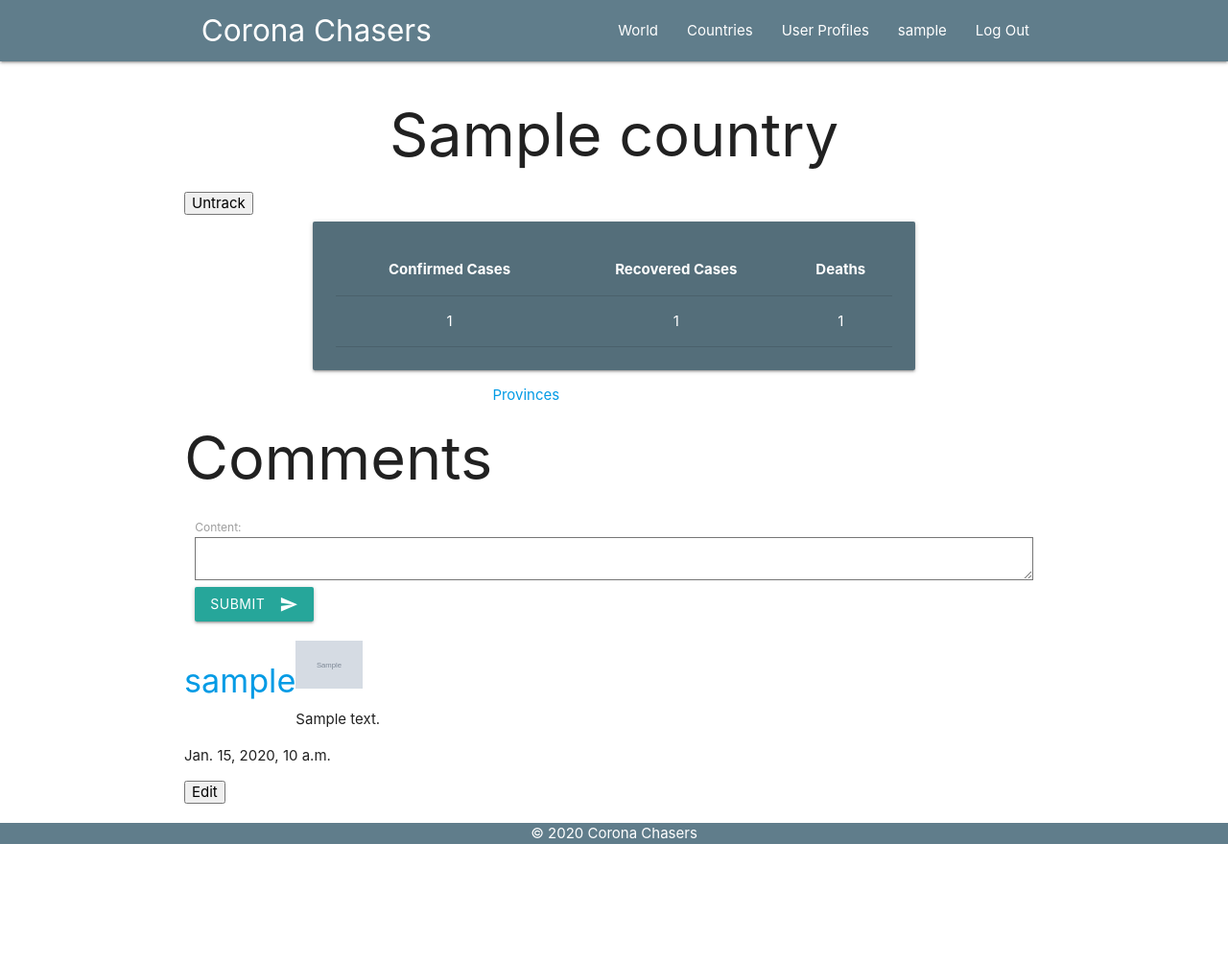
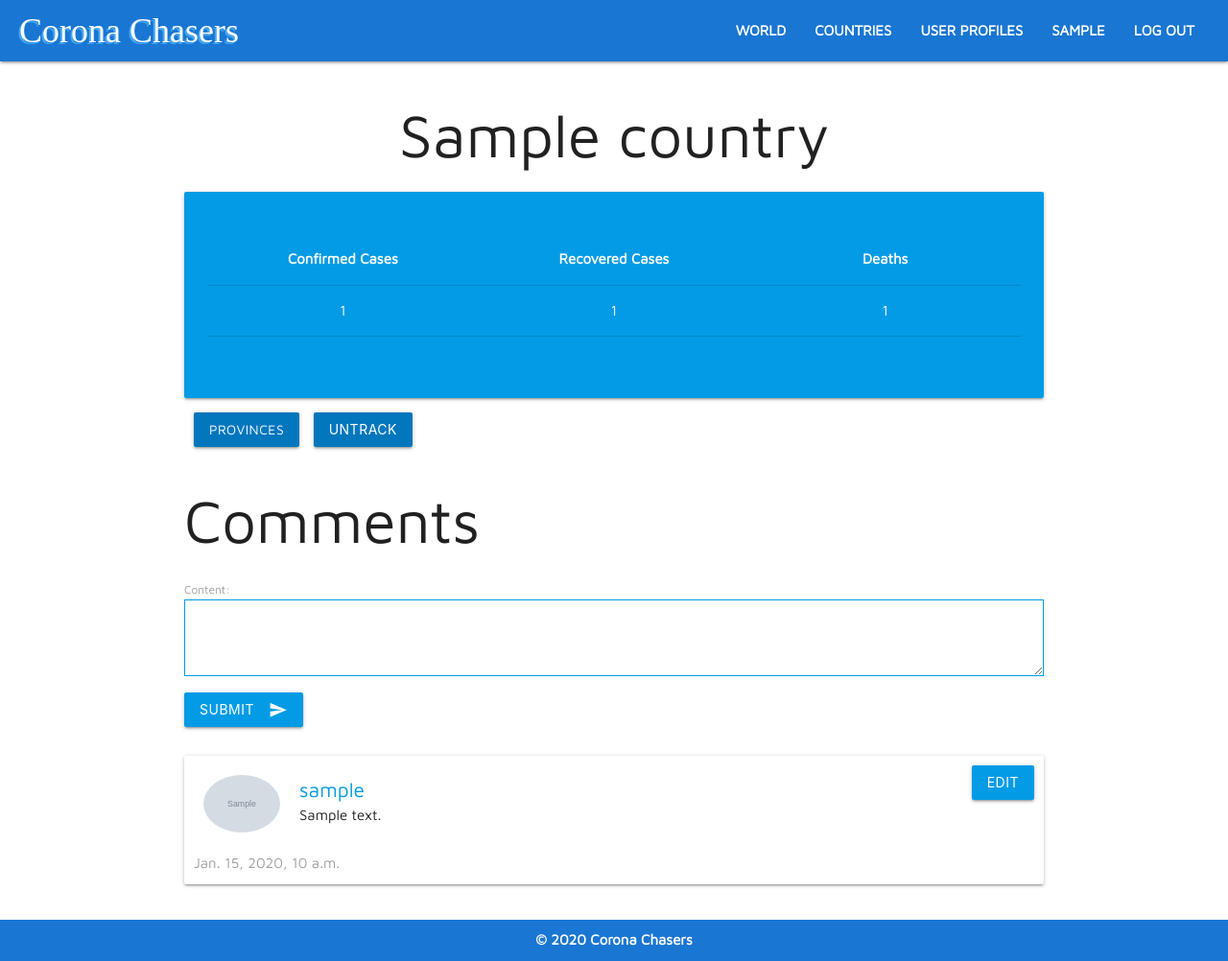
Before and after one commit to fastlane27/corona_chasers, a Django app: page /countries/1/ in a window 1280 px wide. Shown: the whole page at 96% size. Before the commit the page ends 880 px from the top, so only its background shows below. Run offline with Django 3.2, Linux system fonts and the light colour scheme; a user stored in the database is signed in; tables that the repository leaves empty hold one stand-in row (values such as "Sample post"); grey boxes marked "Sample" are stand-in pictures; some web fonts are replaced.

Commit message:
tons of styling

```diff
--- a/main_app/static/css/style.css
+++ b/main_app/static/css/style.css
@@ -1,19 +1,198 @@
+* {
+  box-sizing: border-box;
+}
+
 body {
+  display: flex;
   min-height: 100vh;
+  flex-direction: column;
+  font-family: 'Maven Pro', sans-serif;
 }
 
 main {
   flex: 1 0 auto;
 }
 
-footer.page-footer {
-  padding-top: 0;
+nav {
+  padding: 0 20px;
 }
 
-#world {
-  width: 70% !important;
+nav .brand-logo {
+  font-family: "Cloister Black";
+  font-size: 2.4rem;
+  text-shadow: -2px 2px #42a5f5;
+}
+
+nav li {
+  font-weight: bold;
+}
+
+footer.page-footer {
+  padding: 10px 0;
+  font-weight: bold;
+}
+
+table {
+  margin: 20px 0 40px 0;
+}
+
+.table-fixed table {
+  table-layout: fixed;
 }
 
 .clickable {
   cursor: pointer;
 }
+
+.list-table tbody tr:hover {
+  background-color: #e1f5fe !important;
+}
+
+input:focus {
+  border-bottom: solid #039be5 1px !important;
+  box-shadow: 0 1px 0 0 #bdbdbd !important;
+}
+
+input::placeholder {
+  color: #039be5 !important;
+}
+
+.county-link {
+  color: #4fc3f7;
+}
+
+.county-link:hover {
+  color: #039be5;
+}
+
+.profile-container {
+  margin: 20px 0 40px 0;
+}
+
+.profiles {
+  display: flex;
+  align-items: center;
+  justify-content: space-between;
+  margin-bottom: 2px;
+  padding: 10px 20px;
+}
+
+.profiles:hover {
+  background-color: #e1f5fe !important;
+}
+
+.profile {
+  display: flex;
+  align-items: center;
+}
+
+.profile img {
+  width: 60px;
+  margin-right: 20px;
+}
+
+.profile h5 {
+  margin: 0;
+}
+
+.pro-container {
+  display: flex;
+  flex-direction: column;
+  align-items: center;
+  justify-content: center;
+  margin: 20px auto 10px auto;
+  padding: 20px;
+}
+
+.pro-container img {
+  display: block;
+  width: 200px;
+  text-align: center;
+}
+
+.pro-container h1 {
+  margin: 0 0 20px 0;
+}
+
+.profile-untrack {
+  text-align: right;
+}
+
+.profile-untrack form {
+  margin-right: 10px;
+}
+
+.btn:hover {
+  background-color: #64b5f6 !important;
+}
+
+.untrack-hover:hover {
+  background-color: #ef5350 !important;
+}
+
+.country-btns form {
+  display: inline;
+}
+
+.country-btns form, .country-btns a {
+  margin-left: 10px;
+}
+
+textarea {
+  margin-bottom: 10px;
+  border: solid #039be5 1px;
+  min-height: 80px;
+  padding: 6px;
+  resize: vertical;
+  max-height: 120px;
+}
+
+.comment-container {
+  padding: 20px 20px 0 20px;
+  display: grid;
+  grid-template-columns: 80px 1fr;
+  grid-column-gap: 0px;
+  grid-row-gap: 0px;
+}
+
+.comment-container img {
+  width: 80px;
+}
+
+.comment-content {
+  padding: 0 20px 10px 20px;
+}
+
+.comment-content p {
+  margin: 0;
+  word-break: break-all;
+}
+
+.comment-content a {
+  font-size: 1.4rem;
+}
+
+.comment-date {
+  padding: 0 0 10px 10px;
+  color: #9e9e9e;
+}
+
+#edit-btn {
+  position: absolute;
+  top: 10px;
+  right: 10px;
+}
+
+.edit-form {
+  margin: 0 10px;
+}
+
+.update-btn {
+  margin-bottom: 10px;
+}
+
+.delete-btn {
+  position: absolute;
+  bottom: 10px;
+  right: 10px;
+}
--- a/main_app/static/js/script.js
+++ b/main_app/static/js/script.js
@@ -15,4 +15,14 @@ $(document).ready(function () {
         let btnId = evt.target.dataset.id;
         $(`.edit-form[data-id="${btnId}"]`).toggle();
     }
+
+    num = $('[data-val]');
+    for (let i = 0; i < num.length; i++) {
+        let val = parseInt(num[i].innerText);
+        val = numberWithCommas(val);
+        function numberWithCommas(x) {
+            return x.toLocaleString('en', {useGrouping:true})
+        }
+        num[i].innerText = val;
+    }
 });
--- a/main_app/templates/base.html
+++ b/main_app/templates/base.html
@@ -8,39 +8,42 @@
   <link rel="stylesheet" href="https://cdnjs.cloudflare.com/ajax/libs/materialize/1.0.0/css/materialize.min.css">
   <link href="https://fonts.googleapis.com/icon?family=Material+Icons" rel="stylesheet">
   <link rel="stylesheet" type="text/css" href="{% static 'css/style.css' %}">
+  <link href="//db.onlinewebfonts.com/c/6ca68131925d7aa08c97e57d9e8b2ed7?family=Cloister+Black" rel="stylesheet" type="text/css"/>
+  <link href="https://fonts.googleapis.com/css2?family=Maven+Pro&display=swap" rel="stylesheet">
   <title>Corona Chasers</title>
 </head>
 <body>
-  <nav class="nav-wrapper blue-grey">
-    <div class="container">
-      <a href="{% url 'home' %}" class="brand-logo">&nbsp;&nbsp;Corona Chasers</a>
+  <header class="navbar-fixed">
+    <nav class="nav-wrapper blue darken-2">
+      <a href="{% url 'home' %}" class="brand-logo">Corona Chasers</a>
       <a href="#" class="sidenav-trigger" data-target="mobile-links">
         <i class="material-icons">menu</i>
       </a>
       <ul class="right hide-on-med-and-down">
-        <li><a href="{% url 'home' %}">World</a></li>
-        <li><a href="{% url 'countries_index' %}">Countries</a></li>
-        <li><a href="{% url 'profiles_index' %}">User Profiles</a></li>
+        <li><a href="{% url 'home' %}">WORLD</a></li>
+        <li><a href="{% url 'countries_index' %}">COUNTRIES</a></li>
+        <li><a href="{% url 'profiles_index' %}">USER PROFILES</a></li>
         {% if user.is_authenticated %}
-          <li><a href="{% url 'profiles_detail' user.id %}">{{ user.username }}</a></li>
-          <li><a href="{% url 'logout' %}">Log Out</a></li>
+          <li><a href="{% url 'profiles_detail' user.id %}">{{ user.username|upper }}</a></li>
+          <li><a href="{% url 'logout' %}">LOG OUT</a></li>
         {% else %}
-          <li><a href="{% url 'signup' %}">Sign Up</a></li>
-          <li><a href="{% url 'login' %}">Login</a></li>
+          <li><a href="{% url 'signup' %}">SIGN UP</a></li>
+          <li><a href="{% url 'login' %}">LOG IN</a></li>
         {% endif %}
       </ul>
-    </div>
-  </nav>
+    </nav>
+  </header>
+
   <ul class="sidenav right" id="mobile-links">
-    <li><a href="{% url 'home' %}">World</a></li>
-    <li><a href="{% url 'countries_index' %}">Countries</a></li>
-    <li><a href="{% url 'profiles_index' %}">User Profiles</a></li>
+    <li><a href="{% url 'home' %}">WORLD</a></li>
+    <li><a href="{% url 'countries_index' %}">COUNTRIES</a></li>
+    <li><a href="{% url 'profiles_index' %}">USER PROFILES</a></li>
     {% if user.is_authenticated %}
       <li><a href="{% url 'profiles_detail' user.id %}">{{ user.username }}</a></li>
-      <li><a href="{% url 'logout' %}">Log Out</a></li>
+      <li><a href="{% url 'logout' %}">LOG OUT</a></li>
     {% else %}
-      <li><a href="{% url 'signup' %}">Sign Up</a></li>
-      <li><a href="{% url 'login' %}">Login</a></li>
+      <li><a href="{% url 'signup' %}">SIGN UP</a></li>
+      <li><a href="{% url 'login' %}">LOG IN</a></li>
     {% endif %}
   </ul>
 
@@ -49,7 +52,7 @@
     {% endblock %}
   </main>
 
-  <footer class="page-footer blue-grey">
+  <footer class="page-footer blue darken-2">
     <div class="center">&copy; 2020 Corona Chasers</div>
   </footer>
 
--- a/main_app/templates/main_app/country_detail.html
+++ b/main_app/templates/main_app/country_detail.html
@@ -3,28 +3,10 @@
 
 <h1 class="center">{{ country.name }}</h1>
 
-{% if user.is_authenticated %}
-  <div>
-    {% if country in user.country_set.all  %}
-      <form action="{% url 'unassoc_country' country.id %}" method="post">
-        {% csrf_token %}
-        <input type="submit" value="Untrack">
-      </form>
-    {% else %}
-      <form action="{% url 'assoc_country' country.id %}" method="post">
-        {% csrf_token %}
-        <input type="submit" value="Track">
-      </form>
-    {% endif %}
-  </div>
-{% endif %}
-
-<div class="container world">
-  <div class="centered">
-    <div class="col s12">
-      <div class="card blue-grey darken-1">
+<div class="table-fixed centered">
+  <div class="card light-blue darken-1">
     <div class="card-content white-text">
-          <table class="responsive-table centered">
+      <table class="centered">
         <thead>
           <tr>
             <th>Confirmed Cases</th>
@@ -34,58 +16,76 @@
         </thead>
         <tbody>
           <tr>
-                <td>{{ country.infected }}</td>
-                <td>{{ country.recovered }}</td>
-                <td>{{ country.deaths }}</td>
+            <td data-val="">{{ country.infected }}</td>
+            <td data-val="">{{ country.recovered }}</td>
+            <td data-val="">{{ country.deaths }}</td>
           </tr>
         </tbody>
       </table>
     </div>
   </div>
 </div>
-  </div>
+
+<div class="country-btns">
+  {% if country.province_set.first %}
+    <a href="{% url 'provinces_index' country.id %}" class="btn light-blue darken-3">Provinces</a>
+  {% endif %}
+  {% if user.is_authenticated %}
+    {% if country in user.country_set.all  %}
+      <form action="{% url 'unassoc_country' country.id %}" method="post">
+        {% csrf_token %}
+        <input type="submit" value="Untrack" class="btn light-blue darken-3 untrack-hover">
+      </form>
+    {% else %}
+      <form action="{% url 'assoc_country' country.id %}" method="post">
+        {% csrf_token %}
+        <input type="submit" value="Track" class="btn light-blue darken-3">
+      </form>
+    {% endif %}
+  {% endif %}
 </div>
 
-{% if country.province_set.first %}
-  <a href="{% url 'provinces_index' country.id %}">Provinces</a>
-{% endif %}
+<h1>Comments</h1>
 
-<h1 class="left">Comments</h1>
-<div class="row">
 {% if user.is_authenticated %}
   <form class="col s12" action="{% url 'add_comment' country.id %}" method="post">
     {% csrf_token %}
     {{ comment_form }}
-      <button class="btn waves-effect waves-light" type="submit" name="action">Submit
+    <button class="btn light-blue darken-1" type="submit" name="action">Submit
         <i class="right material-icons">send</i>
     </button>
   </form>
 {% endif %}
+<br>
+{% for comment in country.comment_set.all %}
+  <div class="card">
+    <div class="comment-container">
+      <div class="comment-avatar">
+        <img class="circle" src="{{ comment.created_by.profile.avatar }}">
       </div>
+      <div class="comment-content">
+        <a href="{% url 'profiles_detail' comment.created_by.id %}">{{ comment.created_by.username }}</a>
+        <p>{{ comment.content }}</p>
+      </div>
+    </div>
+    <p class="comment-date">{{ comment.posted_at }}</p>
 
-<div class="row">
-  {% for comment in country.comment_set.all %}
-    <h4 class="left"><a href="{% url 'profiles_detail' comment.created_by.id %}">{{ comment.created_by.username }}</a></h4>
-    <img src="{{ comment.created_by.profile.avatar }}" width=70px height=50px>
-    <div>
-      <p>{{ comment.content }}</p>
-      <p>{{ comment.posted_at }}</p>
     {% if user.id == comment.created_by.id %}
-      <button id="edit-btn" data-id="{{ forloop.counter }}">Edit</button>
-    </div>
+    <button id="edit-btn" data-id="{{ forloop.counter }}" class="btn light-blue darken-1">Edit</button>
     <div class="edit-form" data-id="{{ forloop.counter }}">
       <form action="{% url 'update_comment' country.id comment.id %}" method="post">
         {% csrf_token %}
         <textarea name="content" maxlength="250" required>{{ comment.content }}</textarea>
-        <input type="submit" value="Update">
+        <input type="submit" value="Update" class="btn light-blue darken-1 update-btn">
       </form>
-      <form action="{% url 'delete_comment' country.id comment.id %}" method="post">
+      <form class="delete-btn" action="{% url 'delete_comment' country.id comment.id %}" method="post">
         {% csrf_token %}
-        <input type="submit" value="Delete">
+        <input type="submit" value="Delete" class="btn light-blue darken-1 untrack-hover">
       </form>
       {% endif %}
     </div>
+  </div>
 {% endfor %}
-</div>
+<br>
 
 {% endblock %}
--- a/main_app/templates/main_app/country_list.html
+++ b/main_app/templates/main_app/country_list.html
@@ -7,7 +7,7 @@
   <input type="search" name="search" placeholder="Search Countries">
 </form>
 
-<table class="highlight">
+<table class="striped list-table">
   <thead>
     <tr>
       <th><a href="?order_by=name&sort={{ sort_type }}">Countries</a></th>
@@ -18,7 +18,7 @@
     {% for country in country_list %}
       <tr class="clickable" data-href="{% url 'countries_detail' country.id %}">
         <td>{{ country.name }}</td>
-        <td>{{ country.infected }}</td>
+        <td data-val="">{{ country.infected }}</td>
       </tr>
     {% endfor %}
   </tbody>
--- a/main_app/templates/registration/login.html
+++ b/main_app/templates/registration/login.html
@@ -6,7 +6,7 @@
 <form method="post" action="{% url 'login' %}">
   {% csrf_token %}
   {{ form.as_p }}
-  <input type="submit" value="Login">
+  <input type="submit" value="Login" class="btn light-blue darken-1">
   <input type="hidden" name="next" value="{{ next }}">
 </form>
 
--- a/main_app/templates/registration/signup.html
+++ b/main_app/templates/registration/signup.html
@@ -6,7 +6,7 @@
 <form method="post" action="{% url 'signup' %}" enctype="multipart/form-data">
   {% csrf_token %}
   {{ form.as_p }}
-  <input type="submit" value="Sign Up">
+  <input type="submit" value="Sign Up" class="btn light-blue darken-1">
 </form>
 
 {% endblock %}
```
Also changed, not shown: main_app/templates/home.html (+6 -54 lines), main_app/templates/main_app/county_list.html (+4 -4 lines), main_app/templates/main_app/profile_detail.html (+9 -7 lines), main_app/templates/main_app/profile_list.html (+13 -16 lines), main_app/templates/main_app/province_list.html (+7 -5 lines). Lines whose indentation alone changed are shown as unchanged.
